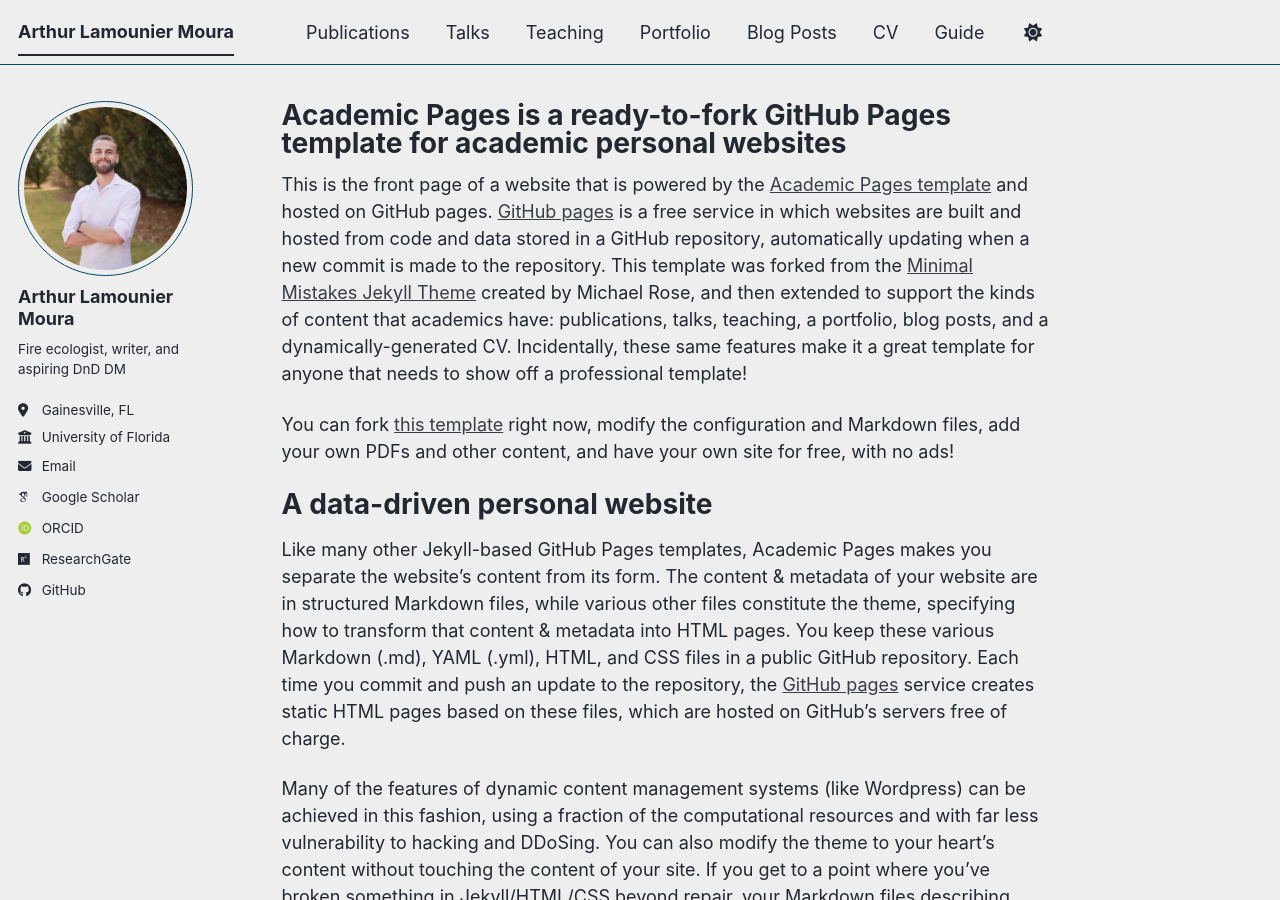
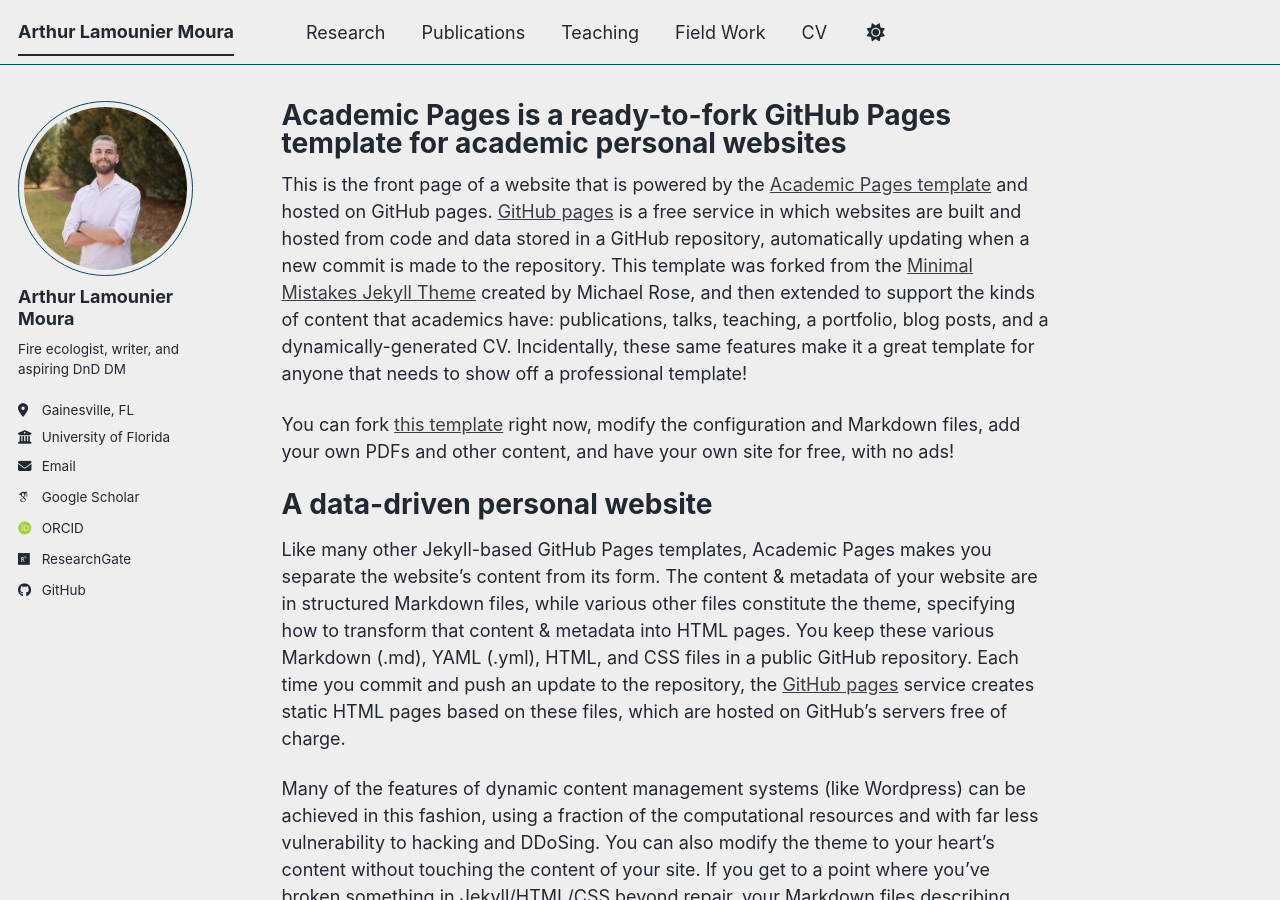
Before and after one commit to arthurlamounier/arthurlamounier.github.io, a Jekyll site: the page built from _pages/about.md, in a window 1280 px wide and 900 px high. Built offline with Jekyll 4.4.1, drawn with Linux system fonts in a browser that asks for light colours; some web fonts are replaced; a script bundle is joined from its source files by our own code; library files that are not in the unit come from our copies.

Commit message:
Update navigation.yml

```diff
--- a/_data/navigation.yml
+++ b/_data/navigation.yml
@@ -8,20 +8,23 @@
 #      Markdown formatted page while the second is generated using JSON.
 
 main:
+  - title: "Research"
+    url: /research/
+
   - title: "Publications"
     url: /publications/
 
-  - title: "Talks"
-    url: /talks/
+  #- title: "Talks"
+  #  url: /talks/
 
   - title: "Teaching"
     url: /teaching/
 
-  - title: "Portfolio"
+  - title: "Field Work"
     url: /portfolio/
 
-  - title: "Blog Posts"
-    url: /year-archive/
+  #- title: "Blog Posts"
+  #  url: /year-archive/
 
   - title: "CV"
     url: /cv/
@@ -29,5 +32,5 @@
   # - title: "CV"
   #   url: /cv-json/
 
-  - title: "Guide"
-    url: /markdown/
+  #- title: "Guide"
+  #  url: /markdown/
```
